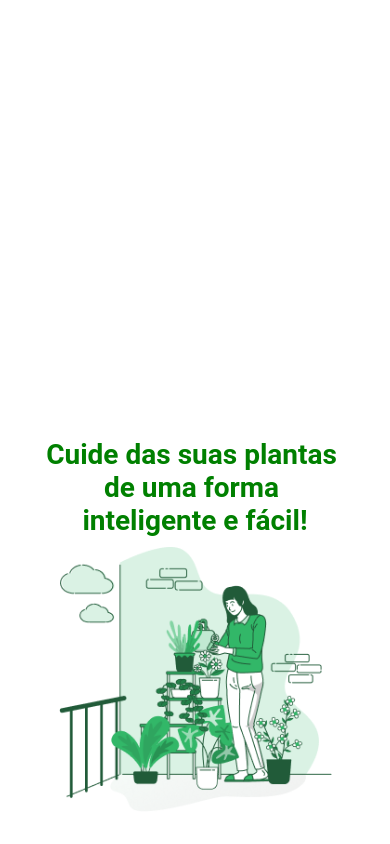
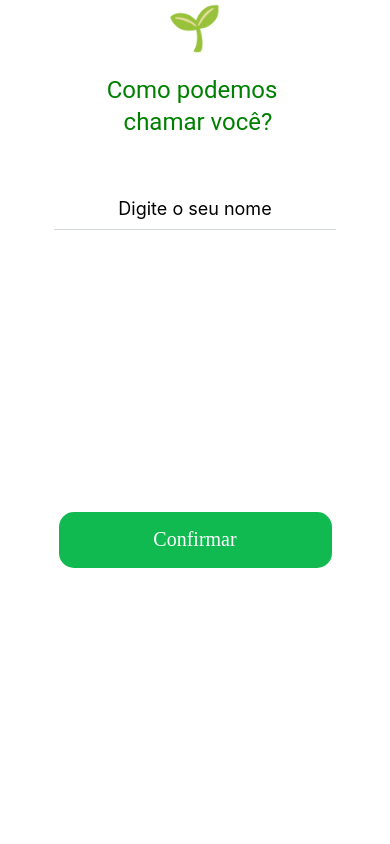
Before and after one commit to Gabrielcefetzada/NLW5-Plant-Manager, a React Native app: screen / in a window 390 px wide. Shown: the top 844 px of the page. Built offline with nearby package versions, Linux system fonts and the light colour scheme.

Commit message:
creating the User Identification view

```diff
--- a/App.tsx
+++ b/App.tsx
@@ -1,12 +1,21 @@
 import { StatusBar } from 'expo-status-bar';
 import React from 'react';
 import { SafeAreaView, StyleSheet, Text, View } from 'react-native';
-import { Wellcome } from './src/pages/Wellcome'
+import { Userindentification } from './src/pages/Userindentification'
 
 export default function App() {
   return (
-    <SafeAreaView>
-      <Wellcome/>
+    <SafeAreaView style={styles.container}>
+      <Userindentification/>
     </SafeAreaView>
   );
 }
+
+const styles = StyleSheet.create({
+  container: {
+      flex: 1,
+      width: '100%',
+      alignItems: 'center',
+      justifyContent: 'center',
+  },
+})
--- /dev/null
+++ b/src/components/ButtonMoreUsed.tsx
@@ -0,0 +1,49 @@
+
+import React, {useState} from 'react';
+import { StyleSheet, Text, TouchableOpacity , SafeAreaView, TouchableOpacityProps, Dimensions } from 'react-native';
+
+interface ButtonMoreUsedProps extends TouchableOpacityProps {
+    title: string;
+}
+
+export function ButtonMoreUsed({ title, ...rest } : ButtonMoreUsedProps) {
+
+  return (
+    <SafeAreaView style={styles.container}>
+      <TouchableOpacity
+      activeOpacity={0.7}
+      style={styles.button}
+      {...rest}
+      >
+          <Text style={styles.textBtn}>
+            { title }
+          </Text>
+      </TouchableOpacity>
+    </SafeAreaView>
+  );
+}
+
+const styles = StyleSheet.create({
+    container: {
+        flex: 1,
+        alignItems: 'center',
+        justifyContent: 'space-around',
+        marginTop: 5,
+    },
+
+    button: {
+        backgroundColor: '#11ba51',
+        justifyContent: 'space-around',
+        alignItems: 'center',
+        height: 56,
+        width: Dimensions.get('window').width * 0.7,
+        padding: 10,
+        borderRadius: 15
+    },
+
+    textBtn: {
+        color: 'white',
+        fontSize: 20,
+        fontFamily: 'sans-serif-condensed'
+    }
+})
--- a/src/pages/Userindentification.tsx
+++ b/src/pages/Userindentification.tsx
@@ -0,0 +1,75 @@
+import React from 'react';
+import { StyleSheet, SafeAreaView, View, Text, TextInput, KeyboardAvoidingView } from 'react-native';
+
+import { ButtonMoreUsed } from '../components/ButtonMoreUsed'
+
+export function Userindentification() {
+    return (
+        <SafeAreaView style={styles.container}>
+            <KeyboardAvoidingView style={styles.container}>
+                <View style={styles.content}>
+                    <View style={styles.form}>
+                        <Text style={styles.emoji}>
+                            🌱
+                        </Text>
+                        <Text style={styles.title}>
+                            Como podemos {'\n'} chamar você?
+                        </Text>
+                        <TextInput
+                            placeholder="Digite o seu nome"
+                            style={styles.input}
+                            />
+                        <ButtonMoreUsed title="Confirmar"/>
+                    </View>
+                </View>
+            </KeyboardAvoidingView>
+        </SafeAreaView>
+    )
+}
+
+const styles = StyleSheet.create({
+    container: {
+        flex: 1,
+        width: '100%',
+        alignItems: 'center',
+        justifyContent: 'center',
+    },
+
+    content: {
+        flex: 1,
+        width: '100%',
+    },
+
+    form: {
+        flex: 1,
+        justifyContent: 'center',
+        paddingHorizontal: 54,
+        alignItems: 'center',
+    },
+
+    emoji: {
+        fontSize: 44
+    },
+
+    input: {
+        borderBottomWidth: 1,
+        borderBottomColor: '#d3d8e0',
+        width: '100%',
+        color: 'black',
+        fontSize: 18,
+        marginTop: 50,
+        padding: 10,
+        textAlign: 'center'
+    },
+
+    title: {
+        fontSize: 24,
+        lineHeight: 32,
+        textAlign: 'center',
+        color: 'green',
+        fontFamily: 'Roboto',
+        marginTop: 20
+    }
+
+
+})
--- a/src/pages/Wellcome.tsx
+++ b/src/pages/Wellcome.tsx
@@ -1,6 +1,6 @@
 
 import React, {useState} from 'react';
-import { StyleSheet, Text, Dimensions, Image, TouchableOpacity, SafeAreaView } from 'react-native';
+import { StyleSheet, Text, Dimensions, Image, SafeAreaView } from 'react-native';
 
 import wateringImg from '../assets/watering.png'
 import Button from '../components/Button'
@@ -47,7 +47,6 @@ const styles = StyleSheet.create({
         justifyContent: 'center',
         marginLeft: 20,
         marginRight: 20,
-        marginTop: 400,
     },
 
     title: {
```
